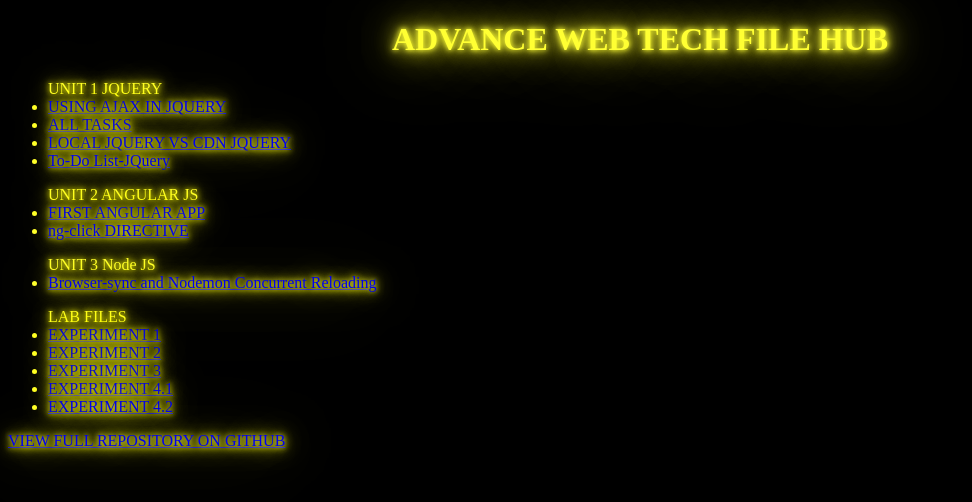
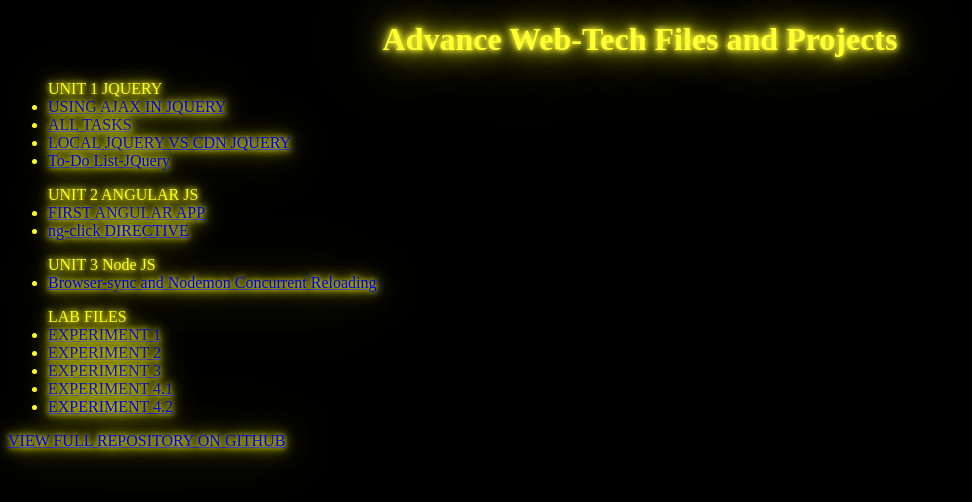
Before and after one commit to shahidk07/webtech, a plain HTML site: page index.html in a window 1280 px wide. Shown: the whole page, without its empty margins (0-972 px from the left). Drawn offline with nearby package versions, Linux system fonts and the light colour scheme.

Commit message:
code updated

```diff
--- a/index.html
+++ b/index.html
@@ -9,7 +9,7 @@
     <script src="https://ajax.googleapis.com/ajax/libs/angularjs/1.8.2/angular.min.js"></script>
 </head>
 <body >
-    <h1 id="hubtitle">ADVANCE WEB TECH FILE HUB</h1>
+    <h1 id="hubtitle">Advance Web-Tech Files and Projects</h1>
 <div id="container">
     <ul ng-controller="unit1ctrl">UNIT 1 JQUERY<br>
         <li ng-repeat="i in links"><a ng-href="{{i.source}}">{{i.title}}</a></li>
@@ -46,6 +46,12 @@
         {title:"ng-click DIRECTIVE",source:"class/Unit_II_angularjs/ng_click/index.html"}
    ]
     });
+    myhub.controller('unit3ctrl',function($scope){
+        $scope.links = [
+            {title:"Browser-sync and Nodemon Concurrent Reloading",source:"class/unit_III_nodejs/concurrent_relod"},
+        ]
+    });
+
     myhub.controller('labctrl',function($scope){
         $scope.links=[
         {title:"EXPERIMENT 1",source:"lab/EXPERIMENT_1/index.html"},
@@ -56,11 +62,7 @@
 
    ]
     });
-    myhub.controller('unit3ctrl',function($scope){
-        $scope.links = [
-            {title:"Browser-sync and Nodemon Concurrent Reloading",source:"class/unit_III_nodejs/concurrent_relod"},
-        ]
-    })
+
     </script>
 </body>
 </html>
```
